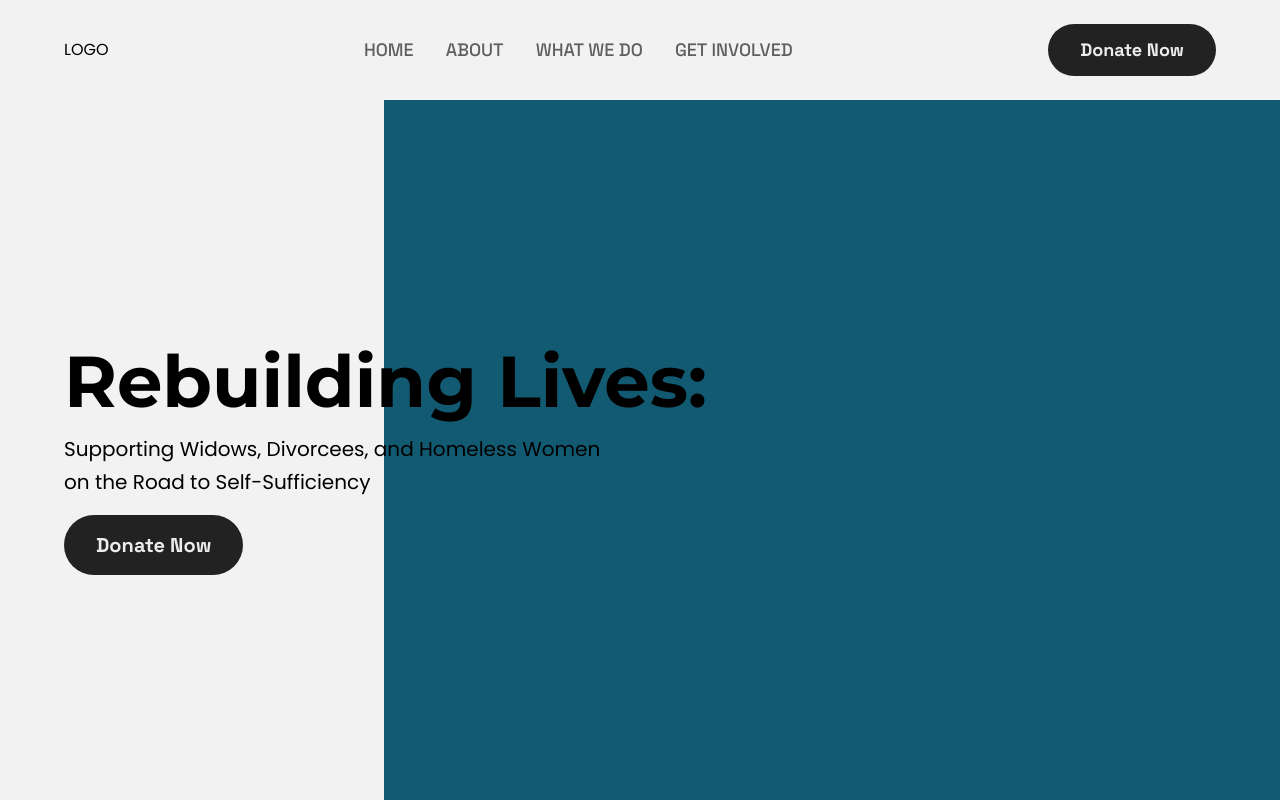
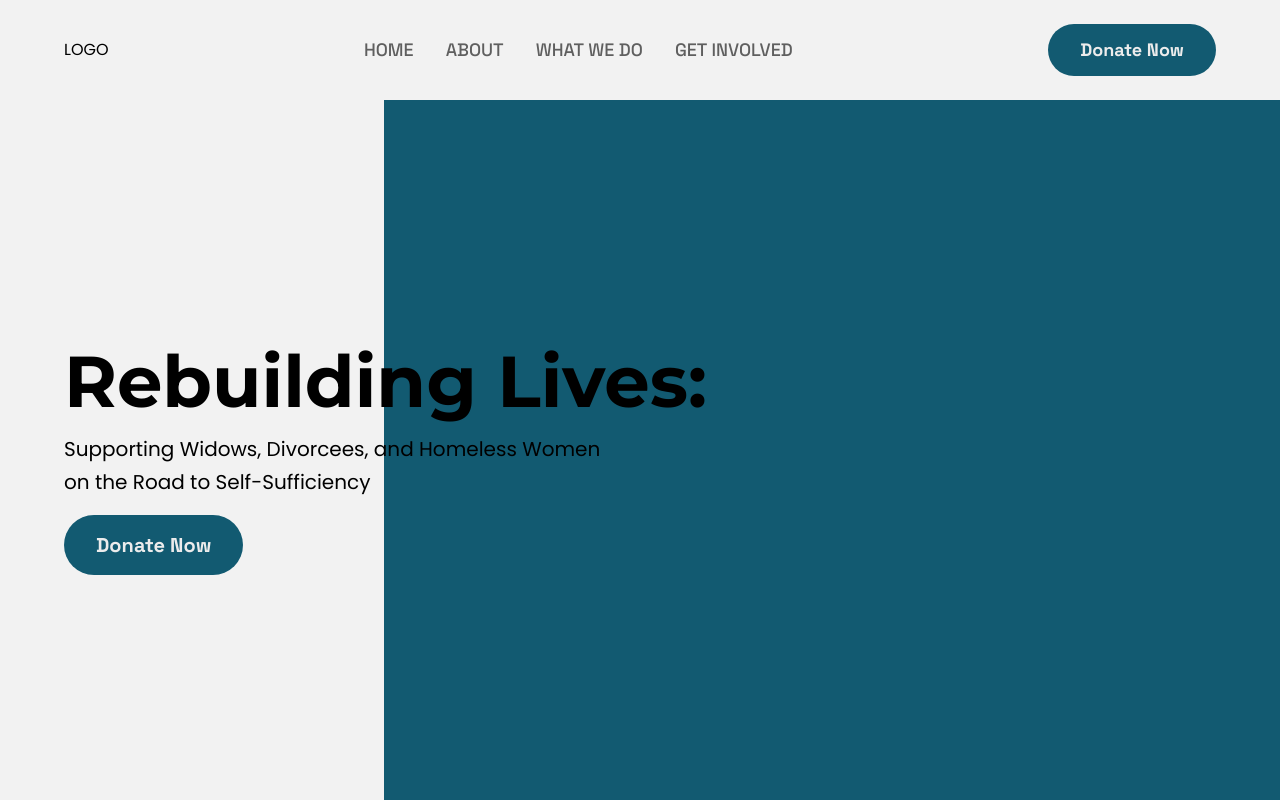
Before and after one commit to eniiku/songs_of_laughter, a React (Vite) app: page / in a window 1280 px wide. Shown: the top 800 px of the page. Built offline with nearby package versions, Linux system fonts and the light colour scheme.

Commit message:
style(*): change color of Donate button

```diff
--- a/src/App.tsx
+++ b/src/App.tsx
@@ -21,7 +21,7 @@ const App = () => {
             Self-Sufficiency
           </p>
 
-          <button className='px-8 py-4 rounded-full font-space font-bold bg-textBlack'>
+          <button className='px-8 py-4 rounded-full font-space font-bold bg-[#125A71]'>
             <a href='#donate' className='text-textWhite text-xl'>
               Donate Now
             </a>
--- a/src/container/Navbar.tsx
+++ b/src/container/Navbar.tsx
@@ -21,7 +21,7 @@ const Navbar = () => {
       </nav>
 
       <button
-        className='py-3 px-8 bg-textBlack text-textWhite font-bold font-space text-lg
+        className='py-3 px-8 bg-[#125A71] text-textWhite font-bold font-space text-lg
             rounded-full'
       >
         <a href='donate'>Donate Now</a>
```
